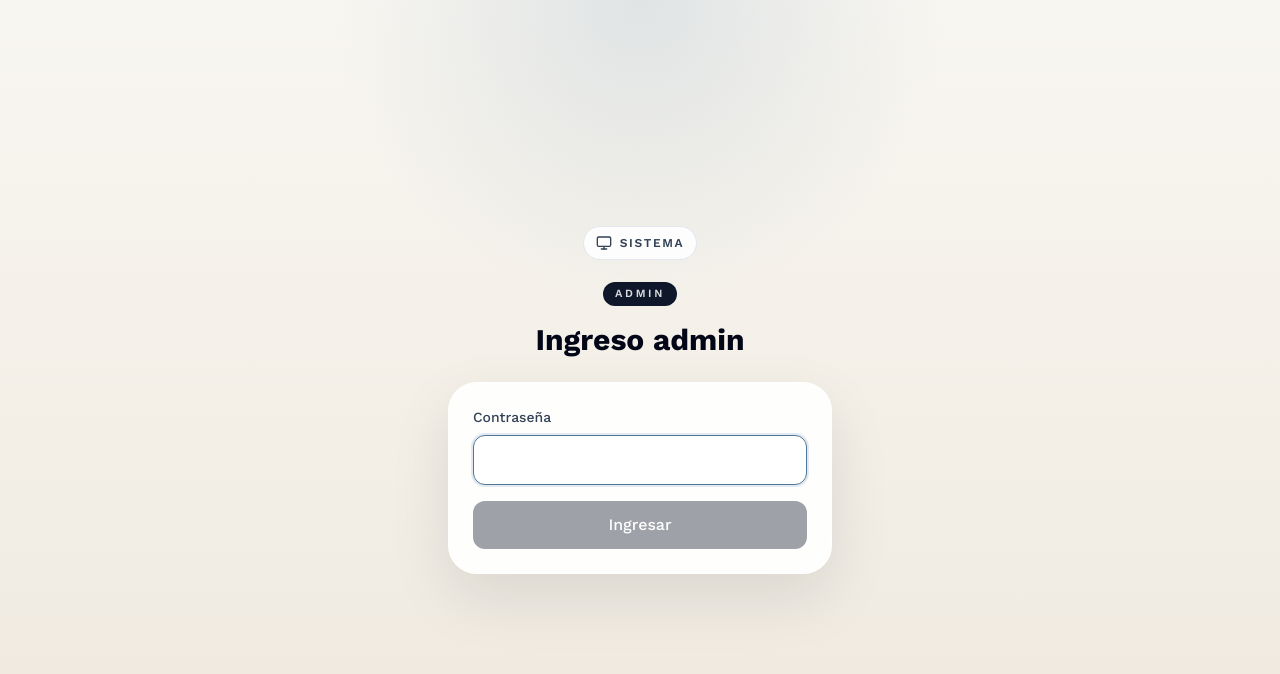
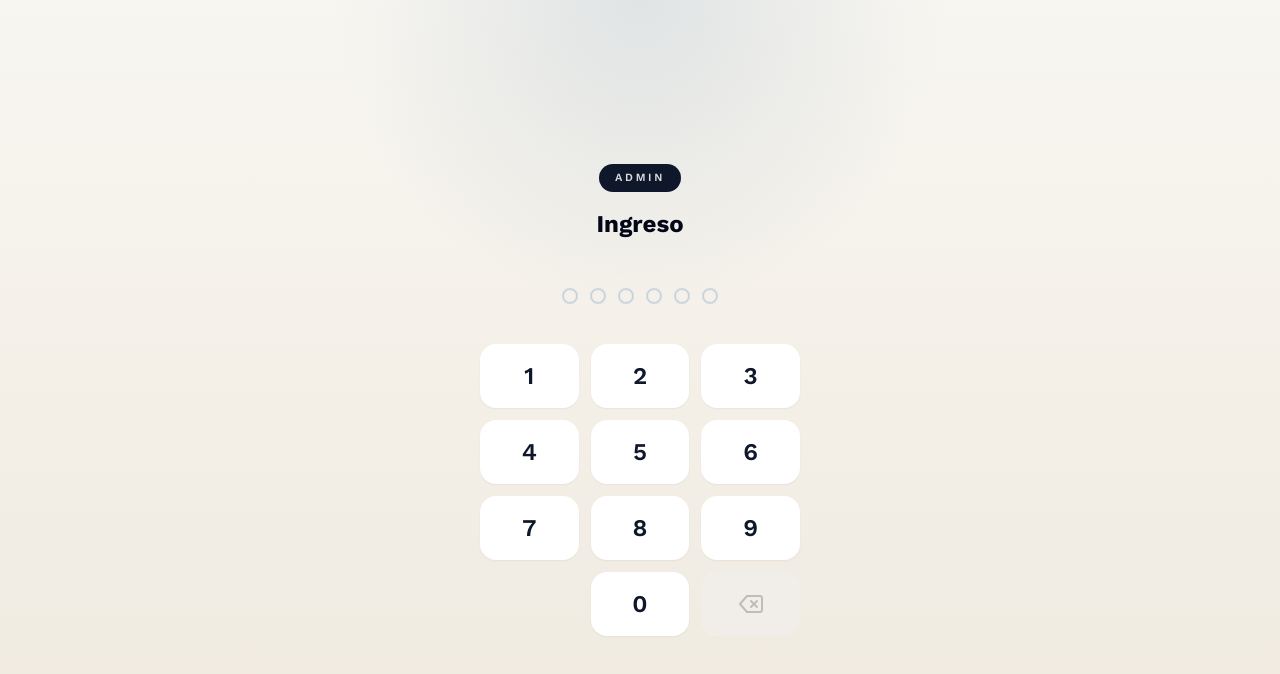
Before and after one commit to Dran9/Agenda4.0, a React (Vite) app in the folder client/: page /admin/login in a window 1280 px wide. Shown: the top 674 px of the page. Built offline with nearby package versions, Linux system fonts and the light colour scheme.

Commit message:
feat: replace admin password with 6-digit PIN login + iOS pull-to-refresh
- Backend: /api/auth/login now accepts 6-digit PIN (ADMIN_PIN env var)
- Frontend: numeric keypad login with auto-submit on 6 digits
- iOS: add native pull-to-refresh to WebView
- Update .env.example to ADMIN_PIN

```diff
--- a/client/src/pages/Admin/Login.jsx
+++ b/client/src/pages/Admin/Login.jsx
@@ -1,15 +1,12 @@
 import { useEffect, useState } from 'react';
 import { useNavigate } from 'react-router-dom';
-import ThemeModeButton from '../../components/ThemeModeButton';
-import { useUiTheme } from '../../hooks/useUiTheme';
 import { api } from '../../utils/api';
 
 export default function Login() {
-  const [password, setPassword] = useState('');
+  const [pin, setPin] = useState('');
   const [error, setError] = useState('');
   const [loading, setLoading] = useState(false);
   const navigate = useNavigate();
-  const { themePreference, isDark, cycleTheme } = useUiTheme();
 
   useEffect(() => {
     const token = localStorage.getItem('auth_token');
@@ -20,74 +17,117 @@ export default function Login() {
 
   async function handleSubmit(e) {
     e.preventDefault();
+    if (pin.length !== 6) return;
     setLoading(true);
     setError('');
     try {
-      const data = await api.post('/auth/login', { password });
+      const data = await api.post('/auth/login', { pin });
       localStorage.setItem('auth_token', data.token);
       navigate('/admin/quick-actions', { replace: true });
     } catch (err) {
       setError(err.message);
+      setPin('');
     } finally {
       setLoading(false);
     }
   }
 
-  const themeClasses = isDark
-    ? {
-        root: 'min-h-screen flex items-center justify-center bg-[radial-gradient(circle_at_top,_rgba(30,96,134,0.26),_transparent_32%),radial-gradient(circle_at_82%_18%,_rgba(212,168,87,0.15),_transparent_18%),linear-gradient(180deg,_#05090e,_#091019_44%,_#070d13_100%)] px-4',
-        badge: 'inline-flex rounded-full border border-[#d6b16b]/30 bg-[#d6b16b]/12 px-3 py-1 text-[11px] font-semibold uppercase tracking-[0.24em] text-[#f2d39a]',
-        heading: 'mt-4 text-3xl font-bold text-white',
-        card: 'rounded-[1.8rem] border border-white/10 bg-[linear-gradient(180deg,rgba(15,21,29,0.96),rgba(8,12,18,0.96))] p-6 shadow-[0_28px_80px_rgba(0,0,0,0.38)] backdrop-blur-xl',
-        label: 'mb-2 block text-sm font-medium text-slate-300',
-        input: 'w-full rounded-xl border border-white/10 bg-white/6 px-3 py-3 text-base text-white outline-none transition placeholder:text-slate-500 focus:border-[#7fb5d6] focus:ring-2 focus:ring-[#7fb5d6]/20',
-        error: 'mt-2 text-sm text-red-300',
-        submit: 'mt-4 w-full rounded-xl bg-[linear-gradient(135deg,#d4a857,#7a5f2d)] py-3 text-[#071017] font-medium transition hover:brightness-105 disabled:opacity-40',
-        toggle: 'inline-flex items-center gap-2 rounded-full border border-white/10 bg-white/6 px-3 py-2 text-slate-200 transition hover:bg-white/10 hover:text-white',
-      }
-    : {
-        root: 'min-h-screen flex items-center justify-center bg-[radial-gradient(circle_at_top,_rgba(78,118,155,0.14),_transparent_30%),linear-gradient(180deg,_#f8f6f1,_#efe9de_100%)] px-4',
-        badge: 'inline-flex rounded-full bg-[#0f172a] px-3 py-1 text-[11px] font-semibold uppercase tracking-[0.24em] text-white/85',
-        heading: 'mt-4 text-3xl font-bold text-slate-950',
-        card: 'rounded-[1.8rem] border border-white/80 bg-white/90 p-6 shadow-[0_24px_60px_rgba(15,23,42,0.10)] backdrop-blur-xl',
-        label: 'mb-2 block text-sm font-medium text-slate-700',
-        input: 'w-full rounded-xl border border-slate-200 bg-white px-3 py-3 text-base text-slate-900 outline-none transition placeholder:text-slate-400 focus:border-[#4E769B] focus:ring-2 focus:ring-[#4E769B]/15',
-        error: 'mt-2 text-sm text-red-600',
-        submit: 'mt-4 w-full rounded-xl bg-slate-900 py-3 font-medium text-white transition hover:bg-slate-800 disabled:opacity-40',
-        toggle: 'inline-flex items-center gap-2 rounded-full border border-slate-200 bg-white/90 px-3 py-2 text-slate-700 transition hover:bg-slate-50 hover:text-slate-950',
-      };
+  function handleKeyClick(digit) {
+    if (loading || pin.length >= 6) return;
+    setPin((prev) => prev + digit);
+    setError('');
+  }
+
+  function handleBackspace() {
+    setPin((prev) => prev.slice(0, -1));
+    setError('');
+  }
+
+  // Auto-submit when 6 digits entered
+  useEffect(() => {
+    if (pin.length === 6 && !loading) {
+      const form = document.getElementById('pin-form');
+      if (form) form.requestSubmit();
+    }
+  }, [pin, loading]);
+
+  const pinDots = Array.from({ length: 6 }, (_, i) => (
+    <div
+      key={i}
+      className={`h-4 w-4 rounded-full border-2 transition-all ${
+        i < pin.length
+          ? 'border-[#4E769B] bg-[#4E769B]'
+          : 'border-slate-300 bg-transparent'
+      }`}
+    />
+  ));
+
+  const keys = ['1', '2', '3', '4', '5', '6', '7', '8', '9', '', '0', 'backspace'];
 
   return (
-    <div className={themeClasses.root}>
-      <div className="w-full max-w-sm">
-        <div className="mb-6 text-center">
-          <div className="mb-5 flex justify-center">
-            <ThemeModeButton
-              themePreference={themePreference}
-              onCycle={cycleTheme}
-              className={themeClasses.toggle}
-              labelClassName="text-xs font-semibold uppercase tracking-[0.14em]"
-            />
+    <div className="min-h-screen flex items-center justify-center bg-[radial-gradient(circle_at_top,_rgba(78,118,155,0.14),_transparent_30%),linear-gradient(180deg,_#f8f6f1,_#efe9de_100%)] px-4">
+      <div className="w-full max-w-xs">
+        <div className="mb-8 text-center">
+          <div className="inline-flex rounded-full bg-[#0f172a] px-4 py-1.5 text-[11px] font-semibold uppercase tracking-[0.24em] text-white/85">
+            Admin
           </div>
-          <div className={themeClasses.badge}>Admin</div>
-          <h1 className={themeClasses.heading}>{isDark ? 'Ingreso nocturno' : 'Ingreso admin'}</h1>
+          <h1 className="mt-4 text-2xl font-bold text-slate-950">
+            Ingreso
+          </h1>
         </div>
-        <form onSubmit={handleSubmit} className={themeClasses.card}>
-          <label className={themeClasses.label}>Contraseña</label>
-          <input
-            type="password"
-            value={password}
-            onChange={e => setPassword(e.target.value)}
-            className={themeClasses.input}
-            autoFocus
-          />
-          {error && <div className={themeClasses.error}>{error}</div>}
-          <button
-            type="submit"
-            disabled={!password || loading}
-            className={themeClasses.submit}
-          >
-            {loading ? 'Ingresando...' : 'Ingresar'}
+
+        <form id="pin-form" onSubmit={handleSubmit} className="space-y-6">
+          {/* PIN Display */}
+          <div className="flex justify-center gap-3 py-4">
+            {pinDots}
+          </div>
+
+          {error && (
+            <div className="text-center text-sm text-red-600">
+              {error}
+            </div>
+          )}
+
+          {/* Numeric Keypad */}
+          <div className="grid grid-cols-3 gap-3">
+            {keys.map((key, idx) => {
+              if (key === '') {
+                return <div key={idx} />;
+              }
+              if (key === 'backspace') {
+                return (
+                  <button
+                    key={idx}
+                    type="button"
+                    onClick={handleBackspace}
+                    disabled={pin.length === 0 || loading}
+                    className="flex h-16 items-center justify-center rounded-2xl bg-slate-100 text-slate-600 transition active:bg-slate-200 disabled:opacity-30"
+                  >
+                    <svg width="24" height="24" viewBox="0 0 24 24" fill="none" stroke="currentColor" strokeWidth="2" strokeLinecap="round" strokeLinejoin="round">
+                      <path d="M21 4H8l-7 8 7 8h13a2 2 0 0 0 2-2V6a2 2 0 0 0-2-2z" />
+                      <line x1="18" y1="9" x2="12" y2="15" />
+                      <line x1="12" y1="9" x2="18" y2="15" />
+                    </svg>
+                  </button>
+                );
+              }
+              return (
+                <button
+                  key={idx}
+                  type="button"
+                  onClick={() => handleKeyClick(key)}
+                  disabled={loading}
+                  className="flex h-16 items-center justify-center rounded-2xl bg-white text-2xl font-semibold text-slate-900 shadow-sm transition active:bg-slate-100 active:scale-[0.96] disabled:opacity-50"
+                >
+                  {key}
+                </button>
+              );
+            })}
+          </div>
+
+          {/* Hidden submit for accessibility */}
+          <button type="submit" className="sr-only">
+            Ingresar
           </button>
         </form>
       </div>
```
Also changed, not shown: 74 other files (tests, documents, lock files or other folders).
